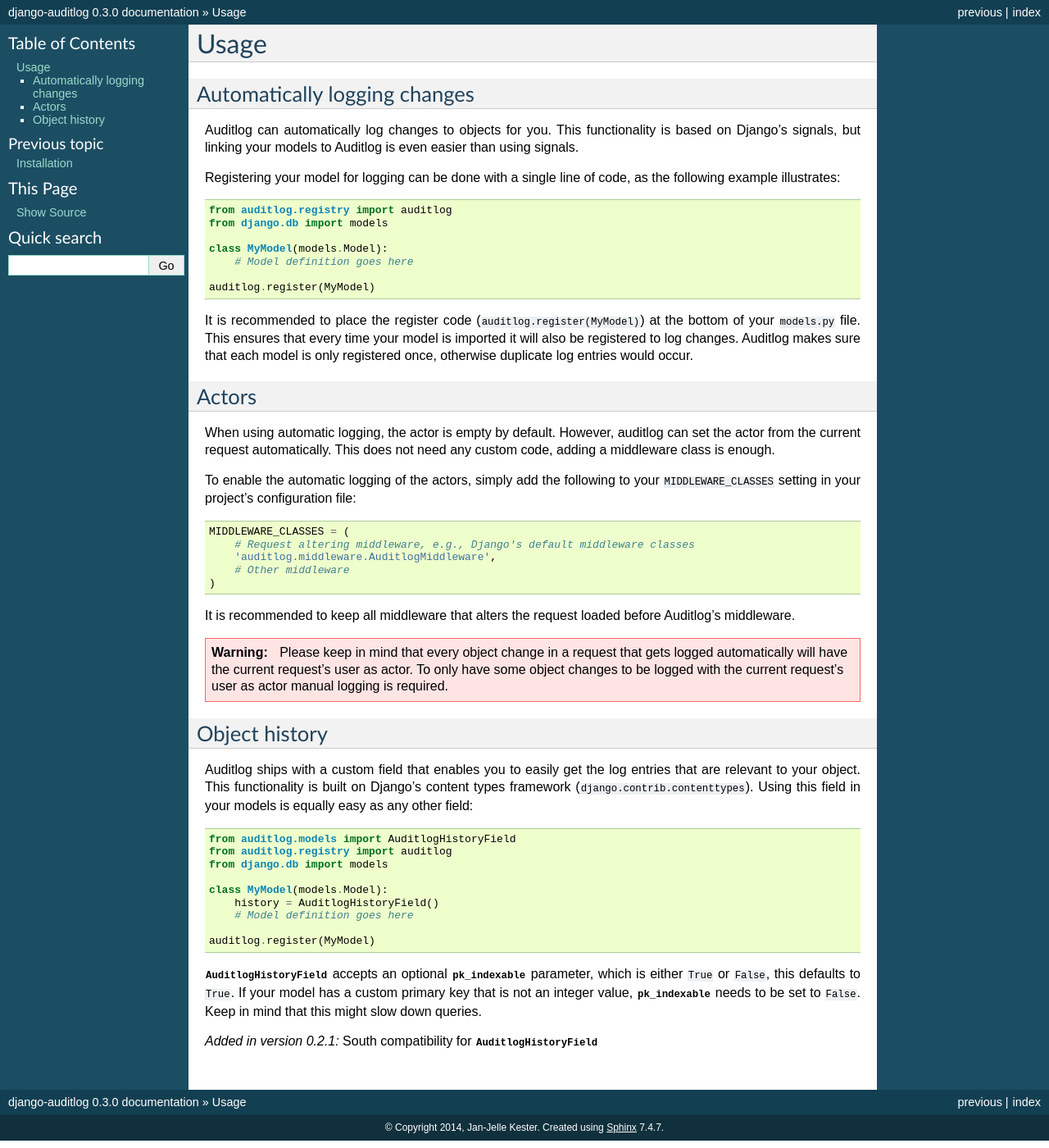
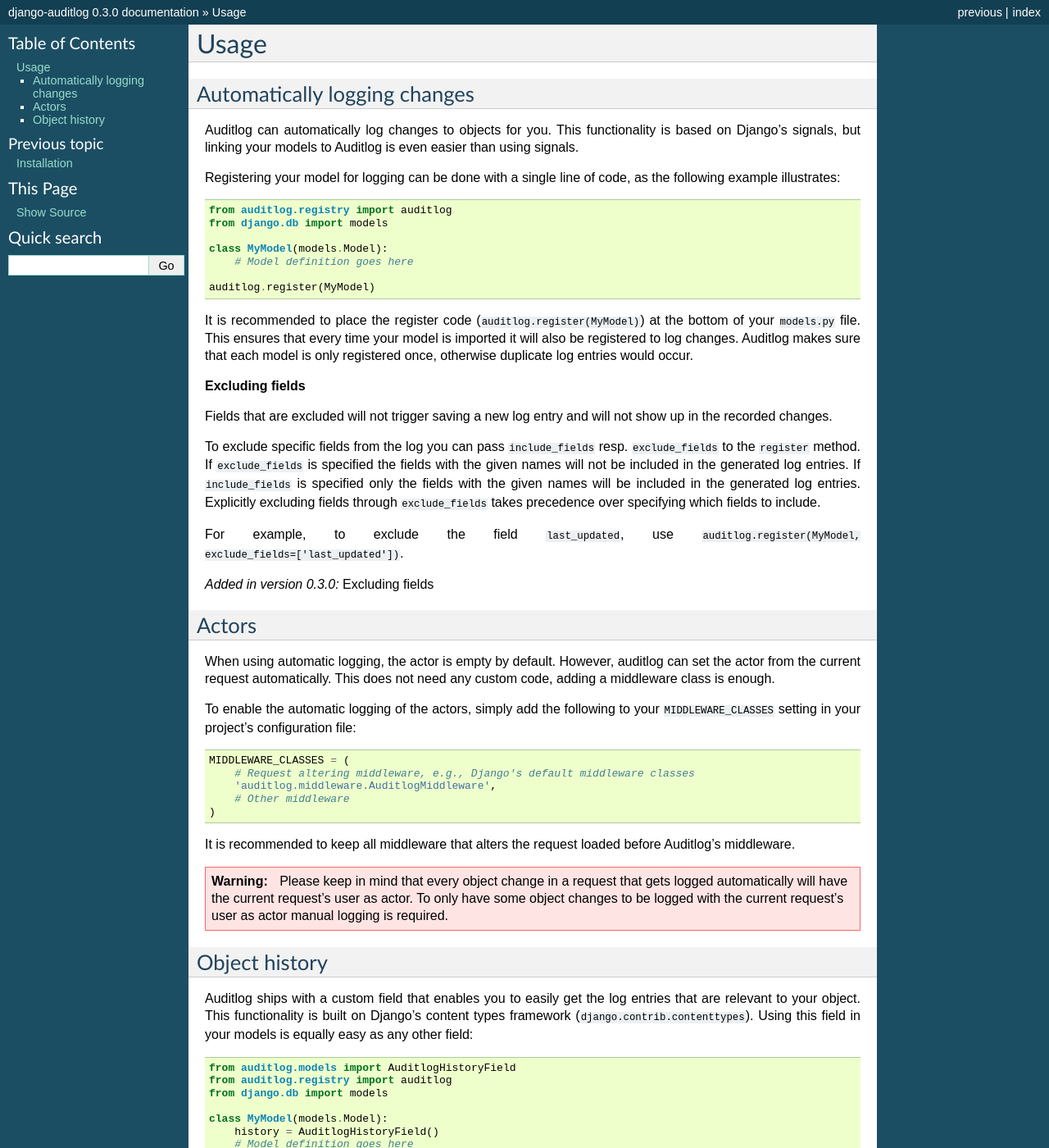
Before and after one commit to jazzband/django-auditlog, a Sphinx documentation site: the page built from docs/source/usage.rst, in a window 1280 px wide and 1400 px high. Shown: the whole window at 82% size. Built offline with Sphinx 7.4.7, drawn with Linux system fonts in a browser that asks for light colours; pages that are not in the unit, such as notebooks, are missing from menus.

Commit message:
Update documentation for 0.3.0 release

```diff
--- a/docs/source/installation.rst
+++ b/docs/source/installation.rst
@@ -13,7 +13,7 @@
 ------------------------------------------
 
 To use Auditlog in your application, just add ``'auditlog'`` to your project's ``INSTALLED_APPS`` setting and run either
-``manage.py syncdb`` or perform a migration if you are using South or a comparable system.
+``manage.py migrate`` to create/upgrade the necessary database structure.
 
 If you want Auditlog to automatically set the actor for log entries you also need to enable the middleware by adding
 ``'auditlog.middleware.AuditlogMiddleware'`` to your ``MIDDLEWARE_CLASSES`` setting.
--- a/docs/source/usage.rst
+++ b/docs/source/usage.rst
@@ -20,6 +20,22 @@
 It is recommended to place the register code (``auditlog.register(MyModel)``) at the bottom of your ``models.py`` file.
 This ensures that every time your model is imported it will also be registered to log changes. Auditlog makes sure that
 each model is only registered once, otherwise duplicate log entries would occur.
+
+**Excluding fields**
+
+Fields that are excluded will not trigger saving a new log entry and will not show up in the recorded changes.
+
+To exclude specific fields from the log you can pass ``include_fields`` resp. ``exclude_fields`` to the ``register``
+method. If ``exclude_fields`` is specified the fields with the given names will not be included in the generated log
+entries. If ``include_fields`` is specified only the fields with the given names will be included in the generated log
+entries. Explicitly excluding fields through ``exclude_fields`` takes precedence over specifying which fields to
+include.
+
+For example, to exclude the field ``last_updated``, use ``auditlog.register(MyModel, exclude_fields=['last_updated'])``.
+
+.. versionadded:: 0.3.0
+
+    Excluding fields
 
 Actors
 ------
@@ -63,10 +79,6 @@
 
     auditlog.register(MyModel)
 
-:py:class:`AuditlogHistoryField` accepts an optional :py:attr:`pk_indexable` parameter, which is either ``True`` or ``False``, this
-defaults to ``True``. If your model has a custom primary key that is not an integer value, :py:attr:`pk_indexable` needs to be
-set to ``False``. Keep in mind that this might slow down queries.
-
-.. versionadded:: 0.2.1
-
-    South compatibility for :py:class:`AuditlogHistoryField`
+:py:class:`AuditlogHistoryField` accepts an optional :py:attr:`pk_indexable` parameter, which is either ``True`` or
+``False``, this defaults to ``True``. If your model has a custom primary key that is not an integer value,
+:py:attr:`pk_indexable` needs to be set to ``False``. Keep in mind that this might slow down queries.
```
